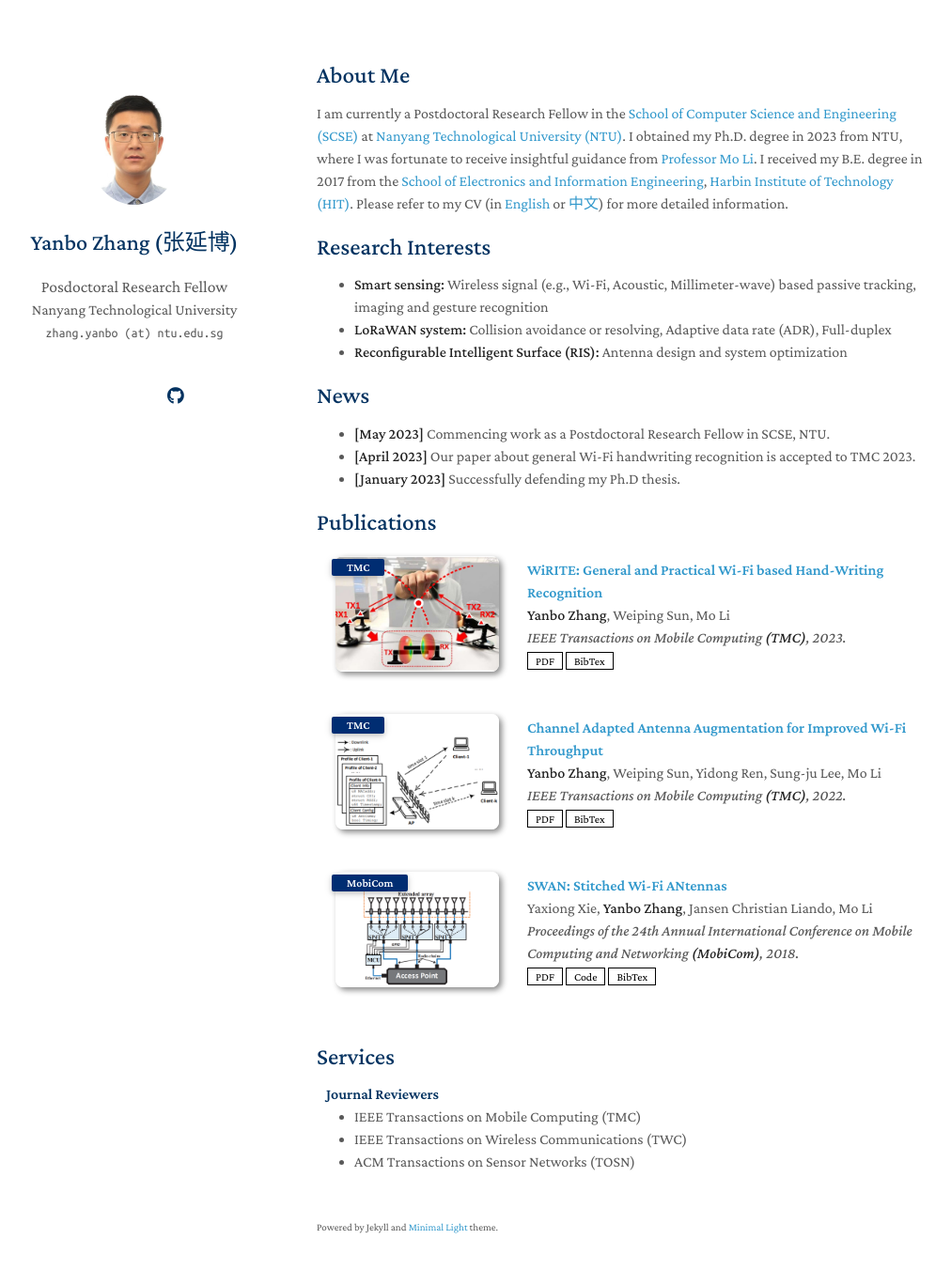
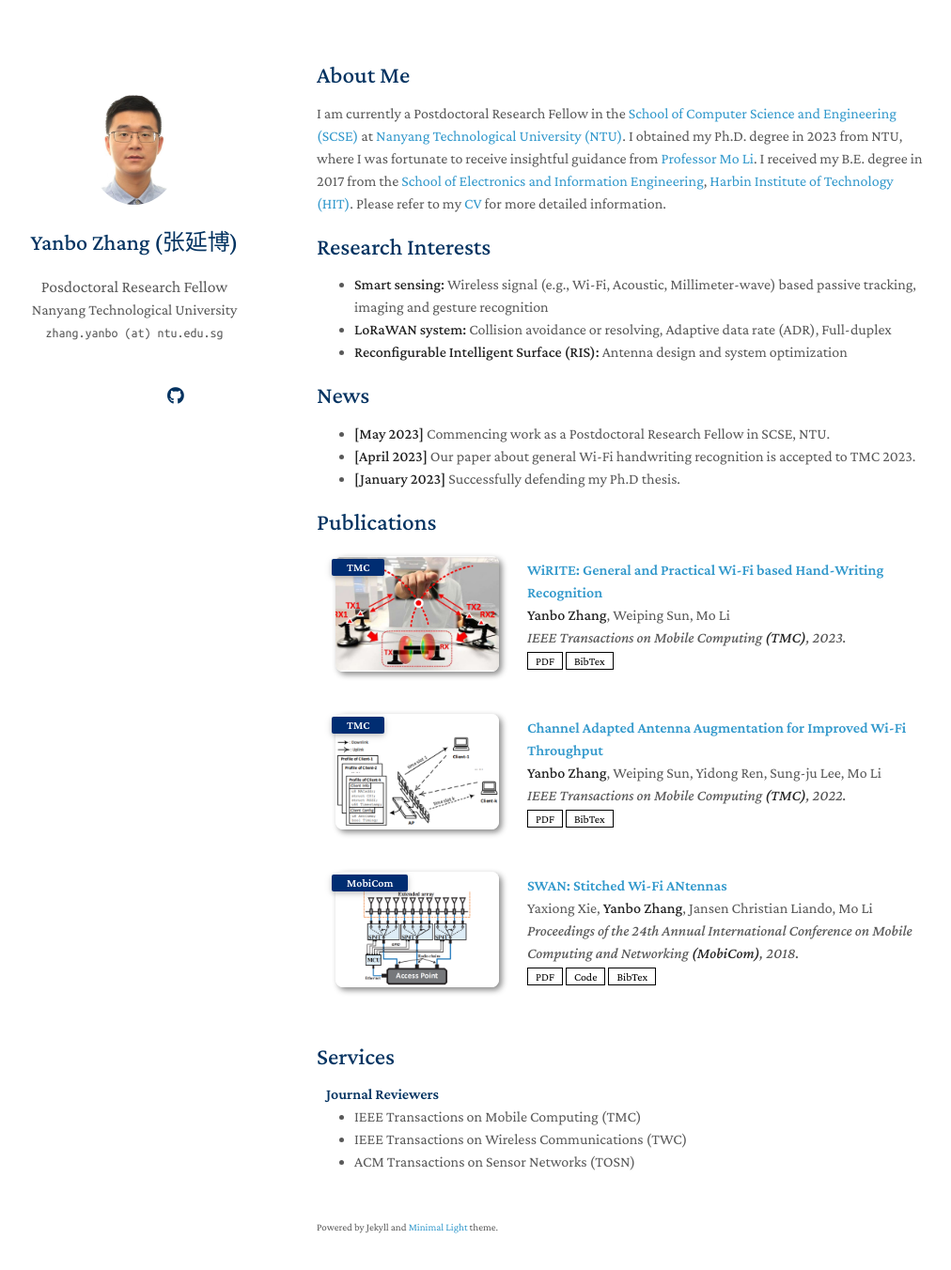
Before and after one commit to yanbozhang003/yanbozhang003.github.io, a Jekyll site: the page built from index.md, in a window 1280 px wide and 1387 px high. Shown: the top 1352 px of the window at 94% size, without its empty margins (133-1145 px from the left). Built offline with Jekyll 4.4.1, drawn with Linux system fonts in a browser that asks for light colours; nearby versions of some CDN libraries; a style sheet for code colours, icons or effects is not loaded; our own code applies the rules of GitHub Pages for plain Markdown files.

Commit message:
Update index.md

```diff
--- a/index.md
+++ b/index.md
@@ -7,7 +7,8 @@
 I am currently a Postdoctoral Research Fellow in the [School of Computer Science and Engineering (SCSE)](https://www.ntu.edu.sg/scse) at [Nanyang Technological University (NTU)](https://www.ntu.edu.sg/).
 I obtained my Ph.D. degree in 2023 from NTU, where I was fortunate to receive insightful guidance from [Professor Mo Li](https://cse.hkust.edu.hk/~lim/).
 I received my B.E. degree in 2017 from the [School of Electronics and Information Engineering](https://seie.hit.edu.cn/), [Harbin Institute of Technology (HIT)](https://www.hit.edu.cn/).
-Please refer to my CV (in [English](./assets/files/CV/CV_Yanbo_English.pdf) or [中文](./assets/files/CV/CV-Yanbo_Chinese2.pdf)) for more detailed information.
+<!-- Please refer to my CV (in [English](./assets/files/CV/CV_Yanbo_English.pdf) or [中文](./assets/files/CV/CV-Yanbo_Chinese2.pdf)) for more detailed information.  -->
+Please refer to my [CV](./assets/files/CV/CV_Yanbo_English.pdf) for more detailed information.
 
 ## Research Interests
 
```
